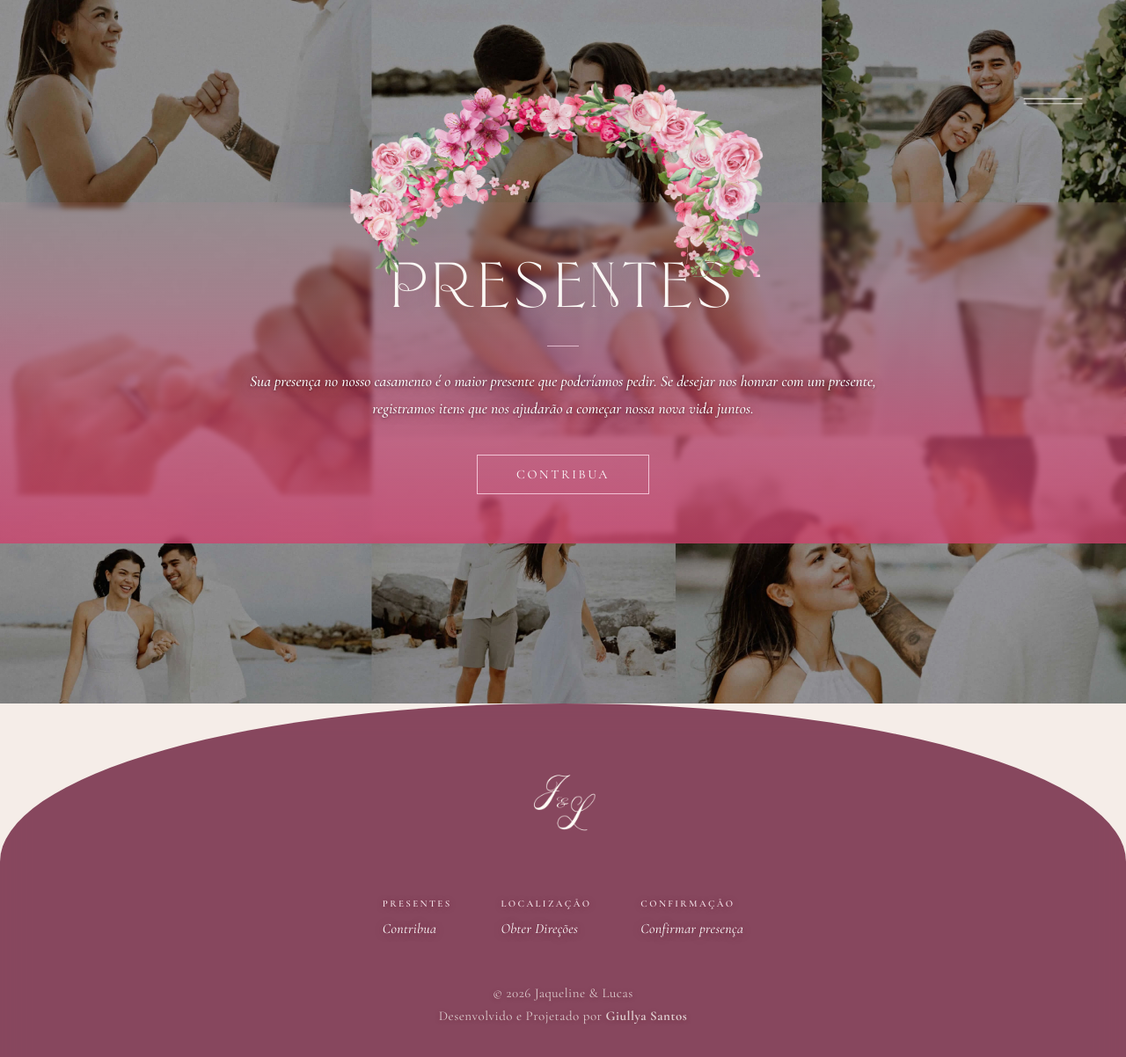
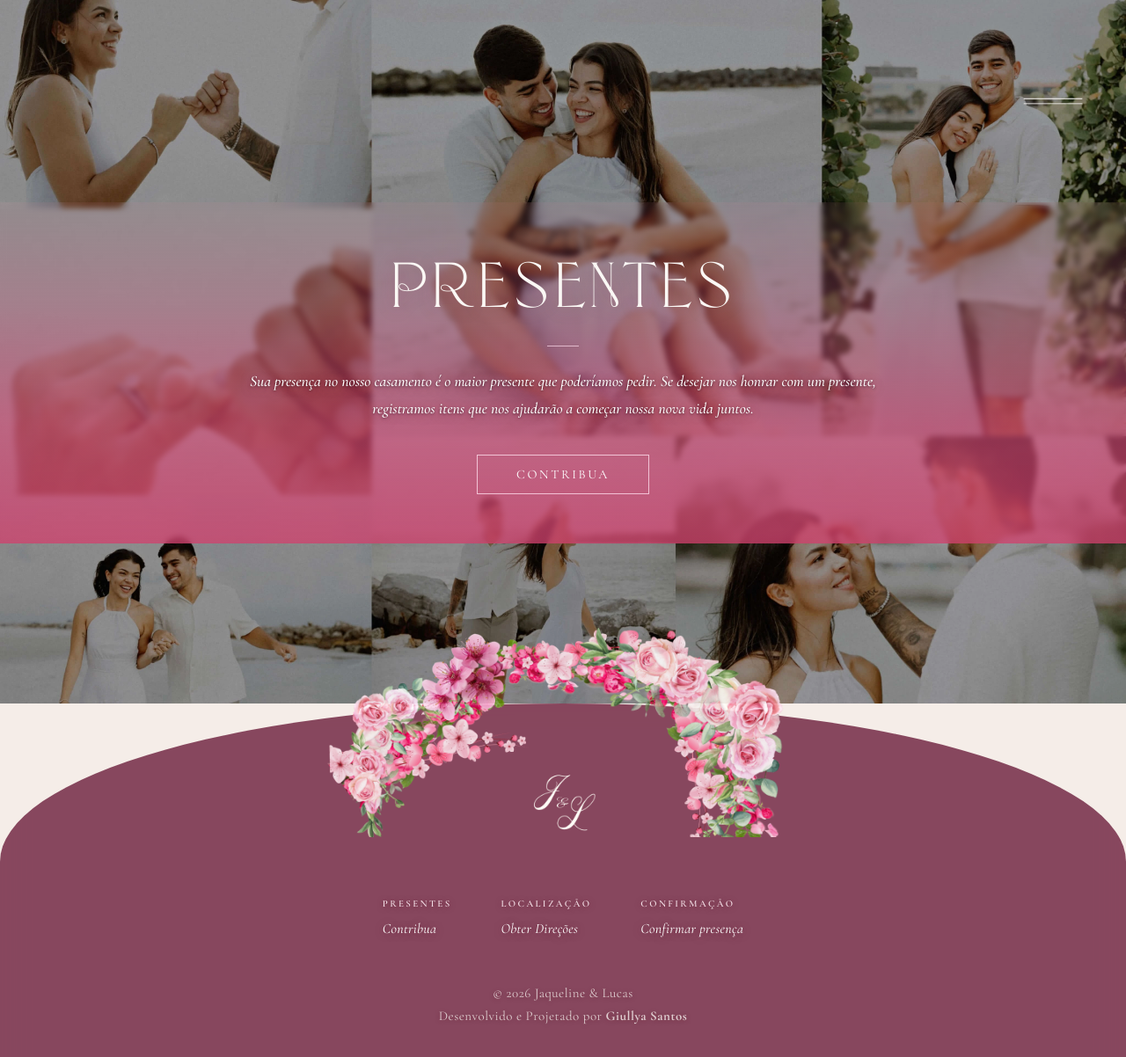
Before and after one commit to giullyasantos/jaque-lucas, a React (Create React App) app: page /gifts in a window 1280 px wide. Shown: the top 1202 px of the page at 88% size. Built offline with nearby package versions, Linux system fonts and the light colour scheme; a web font is replaced by a local one.

Commit message:
Adjust home hero placement and footer flowers

```diff
--- a/src/App.css
+++ b/src/App.css
@@ -905,8 +905,8 @@ p {
 
 .home-section--hero {
   min-height: 92svh;
-  padding-top: clamp(110px, 13vw, 160px);
-  padding-bottom: clamp(110px, 13vw, 160px);
+  padding-top: clamp(138px, 15vw, 190px);
+  padding-bottom: clamp(80px, 9vw, 120px);
 }
 
 .home-section--blessing {
@@ -918,6 +918,11 @@ p {
 .home-section--details {
   min-height: 92svh;
   padding-bottom: clamp(180px, 20vw, 250px);
+}
+
+.home-hero-inner {
+  width: 100%;
+  transform: translate3d(0, clamp(24px, 4vh, 42px), 0);
 }
 
 .home-section--blessing::before,
@@ -1359,8 +1364,8 @@ p {
 
   .home-section--hero {
     min-height: 92svh;
-    padding-top: 96px;
-    padding-bottom: 104px;
+    padding-top: 128px;
+    padding-bottom: 72px;
   }
 
   .home-section--blessing {
@@ -1372,6 +1377,10 @@ p {
   .home-section--details {
     min-height: 92svh;
     padding-bottom: 148px;
+  }
+
+  .home-hero-inner {
+    transform: translate3d(0, 28px, 0);
   }
 
   .home-section--blessing::before {
@@ -1531,22 +1540,6 @@ p {
     overflow: visible;
   }
 
-  .description::before {
-    content: "";
-    position: absolute;
-    top: clamp(-175px, -14vw, -118px);
-    left: 50%;
-    width: min(510px, 86vw);
-    height: min(260px, 44vw);
-    background-image: url('./media/content/design-assets/half-flower-arc.png');
-    background-repeat: no-repeat;
-    background-position: top center;
-    background-size: 100% auto;
-    opacity: 0.88;
-    transform: translateX(-50%);
-    pointer-events: none;
-  }
-
   h1 {
     font-size: clamp(3.5rem, 9vw, 7rem);
     color: var(--cream);
@@ -1663,12 +1656,6 @@ p {
       padding: 48px 16px 40px;
     }
 
-    .description::before {
-      top: -104px;
-      width: min(340px, 86vw);
-      height: 172px;
-      opacity: 0.82;
-    }
   }
 }
 
@@ -2129,6 +2116,27 @@ p {
   border-top-left-radius: 50% 180px;
   border-top-right-radius: 50% 180px;
 
+  &::before {
+    content: "";
+    position: absolute;
+    top: clamp(-142px, -10vw, -92px);
+    left: 50%;
+    width: min(560px, 86vw);
+    height: min(280px, 43vw);
+    background-image: url('./media/content/design-assets/half-flower-arc.png');
+    background-repeat: no-repeat;
+    background-position: top center;
+    background-size: 100% auto;
+    opacity: 0.9;
+    transform: translateX(-50%);
+    pointer-events: none;
+  }
+
+  > div {
+    position: relative;
+    z-index: 1;
+  }
+
   .footer-logo {
     margin-bottom: 36px;
     display: inline-block;
--- a/src/pages/home.js
+++ b/src/pages/home.js
@@ -28,7 +28,7 @@ const Divider = ({ className = '', isVisible = true }) => (
 );
 
 const DateBlock = () => (
-  <>
+  <div className="home-hero-inner">
     <h1 className="home-couple">Jaqueline & Lucas</h1>
     <p className="home-invite">convidam para o seu casamento</p>
 
@@ -56,7 +56,7 @@ const DateBlock = () => (
       </div>
       <div className="home-date-year">2026</div>
     </div>
-  </>
+  </div>
 );
 
 const ActionsBlock = ({ dresscodeRef, dresscodeVisible = true, iconsRef, iconsVisible = true, venueRef, venueVisible = true }) => (
```
